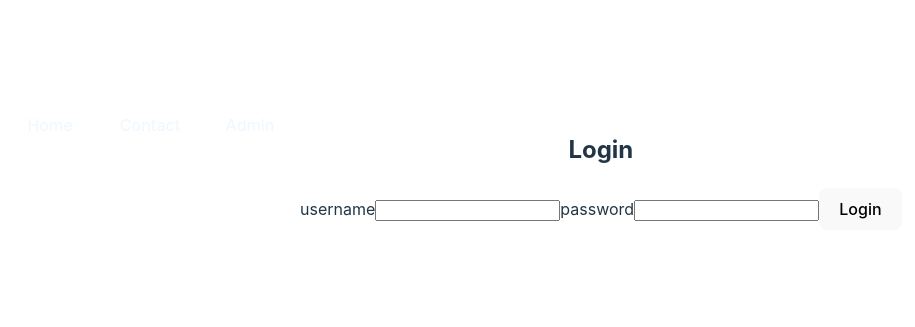
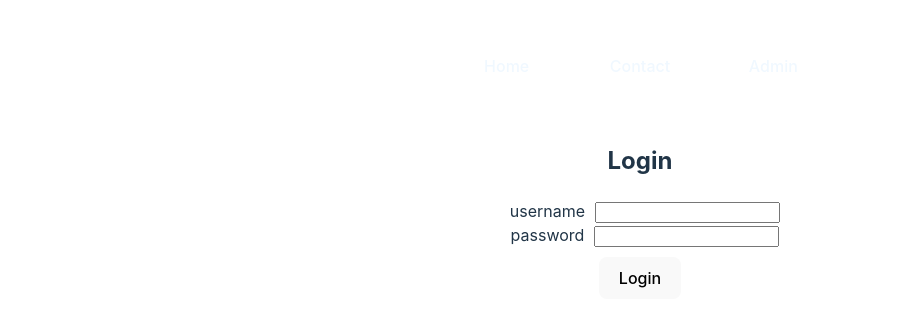
Before and after one commit to allbutgold/meinBlog, a React (Vite) app in the folder frontend/: page /login in a window 1280 px wide. Shown: the part 229-556 px from the top of the page, without its empty margins (0-915 px from the left). Built offline with nearby package versions, Linux system fonts and the light colour scheme.

Commit message:
some styling

```diff
--- a/frontend/components/BlogEintrag.module.scss
+++ b/frontend/components/BlogEintrag.module.scss
@@ -1,7 +1,7 @@
 .BlogEintrag {
   width: 600px;
   color: azure;
-
+  margin: auto;
   img {
     width: 600px;
   }
--- a/frontend/components/Login.jsx
+++ b/frontend/components/Login.jsx
@@ -26,11 +26,11 @@ function Login({setIsLoggedIn}) {
         <div>
           <h2>Login</h2>
           <form>
-            <label htmlFor="username">username</label>
-            <input type="text" name="username" value={username} onChange={(e) => setUsername(e.target.value)}/>
-            <label htmlFor="password">password</label>
-            <input type="password" name="password" value={password} onChange={(e) => setPassword(e.target.value)}/>
-            <button onClick={SubmitLogin}>Login</button>
+            <label style={{padding: '10px'}} htmlFor="username">username</label>
+            <input type="text" name="username" value={username} onChange={(e) => setUsername(e.target.value)}/><br/>
+            <label style={{padding: '10px'}} htmlFor="password">password</label>
+            <input  type="password" name="password" value={password} onChange={(e) => setPassword(e.target.value)}/><br/>
+            <button style={{margin: '10px'}} onClick={SubmitLogin}>Login</button>
           </form>
         </div>
 
--- a/frontend/components/Navigation.module.scss
+++ b/frontend/components/Navigation.module.scss
@@ -1,7 +1,11 @@
 .Navigation {
+  width: 400px;
+  margin: 20px auto;
+  height: 50px;
+
   nav {
   display: flex;
-  justify-content: space-between ;
+  justify-content: space-around ;
   a {
     width: 100px;
     color: aliceblue;
--- a/frontend/components/Register.jsx
+++ b/frontend/components/Register.jsx
@@ -21,11 +21,11 @@ function Register () {
   }
   return (
     <form onSubmit={SubmitRegister}>
-      <label htmlFor="username">username</label>
-      <input type="text" name="username" value={username} onChange={(e) => setUsername(e.target.value)}/>
-      <label htmlFor="password">password</label>
-      <input type="password" name="password" value={password} onChange={(e) => setPassword(e.target.value)}/>
-      <button type="submit">Register</button>
+      <label style={{padding: '10px'}} htmlFor="username">username</label>
+      <input type="text" name="username" value={username} onChange={(e) => setUsername(e.target.value)}/><br/>
+      <label style={{padding: '10px'}} htmlFor="password">password</label>
+      <input type="password" name="password" value={password} onChange={(e) => setPassword(e.target.value)}/><br/>
+      <button style={{margin: '10px'}} type="submit">Register</button>
     </form>
   )
 }
--- a/frontend/src/App.module.scss
+++ b/frontend/src/App.module.scss
@@ -1,8 +1,8 @@
 .App {
   max-width: 1280px;
-  margin: 0 auto;
   text-align: center;
   display: flex;
   justify-content: center;
-  flex-wrap: wrap;
+  flex-direction: column;
+  max-width: 1280px;
   }
--- a/frontend/src/index.css
+++ b/frontend/src/index.css
@@ -12,6 +12,8 @@
   -webkit-font-smoothing: antialiased;
   -moz-osx-font-smoothing: grayscale;
   -webkit-text-size-adjust: 100%;
+  display: flex;
+  justify-content: center;
 }
 
 a {
```
